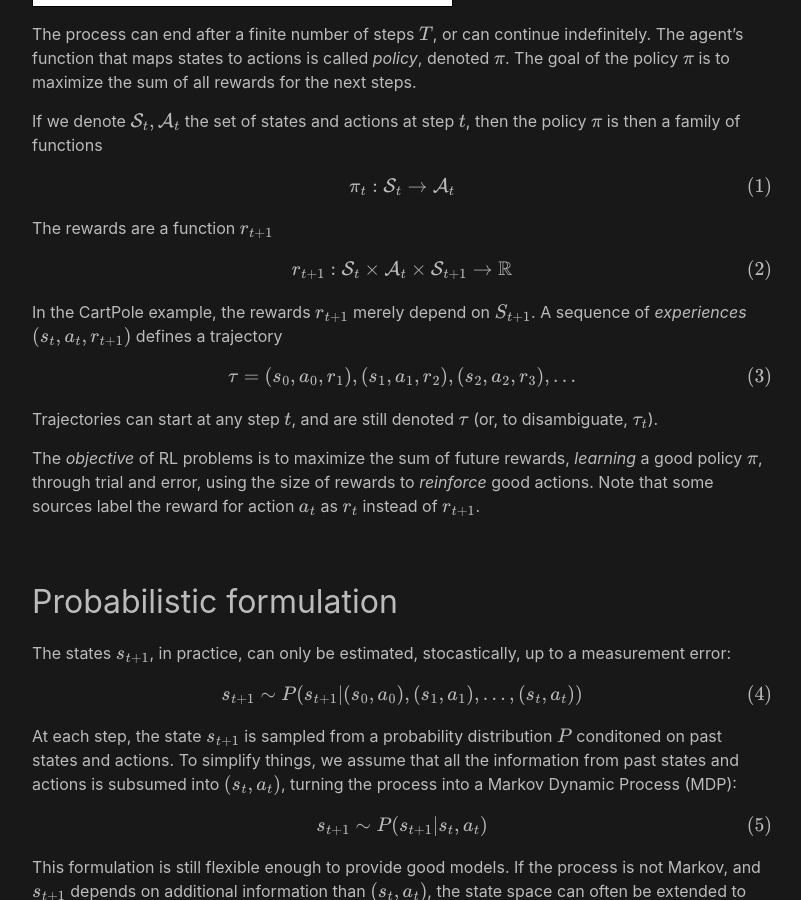
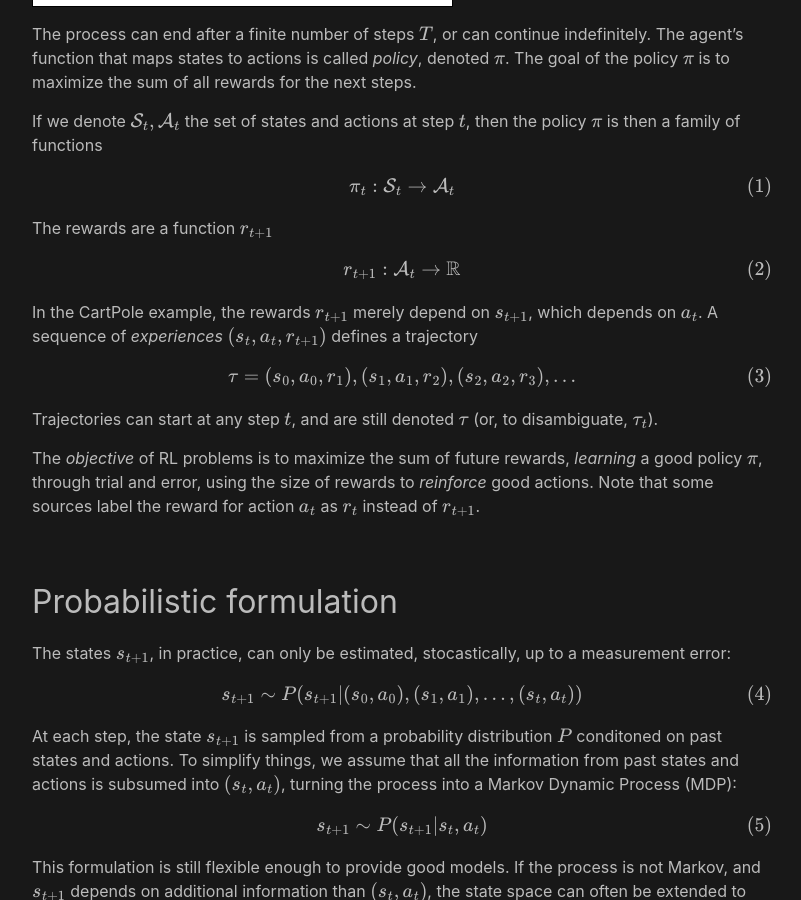
Before and after one commit to analytiq-hub/sigagent.github.io, a Jekyll site: the page built from machine_learning/_posts/2021-01-22-reinforce.md, in a window 1280 px wide and 900 px high, scrolled down 1600 px. Shown: the whole window, without its empty margins (238-1039 px from the left). Built offline with Jekyll 4.4.1, drawn with Linux system fonts in a browser that asks for light colours; formulas are drawn with MathJax 3; a script that is not in the unit is left out.

Commit message:
*** empty log message ***

```diff
--- a/machine_learning/_posts/2021-01-22-reinforce.md
+++ b/machine_learning/_posts/2021-01-22-reinforce.md
@@ -41,11 +41,11 @@ The rewards are a function $$r_{t+1}$$
 
 $$
 \begin{equation}
-r_{t+1} : \mathcal{S}_{t} \times \mathcal{A}_t \times \mathcal{S}_{t+1} \rightarrow \mathbb{R}
+r_{t+1} : \mathcal{A}_t \rightarrow \mathbb{R}
 \end{equation}
 $$
 
-In the CartPole example, the rewards $$r_{t+1}$$ merely depend on $$S_{t+1}$$. A sequence of *experiences* $$(s_t, a_t, r_{t+1})$$ defines a trajectory
+In the CartPole example, the rewards $$r_{t+1}$$ merely depend on $$s_{t+1}$$, which depends on $$a_t$$. A sequence of *experiences* $$(s_t, a_t, r_{t+1})$$ defines a trajectory
 
 $$
 \begin{equation} \label{eq:tau}
```
